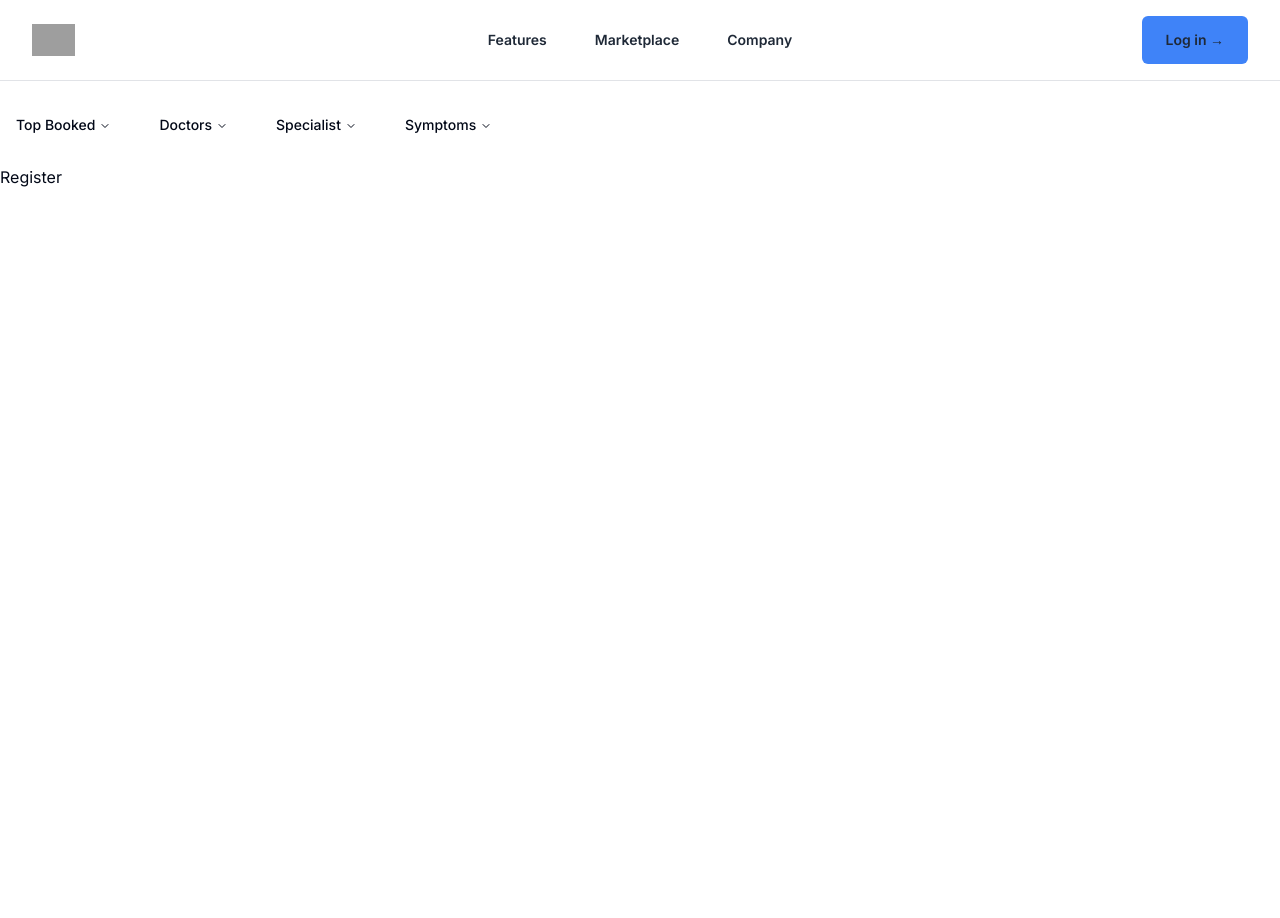
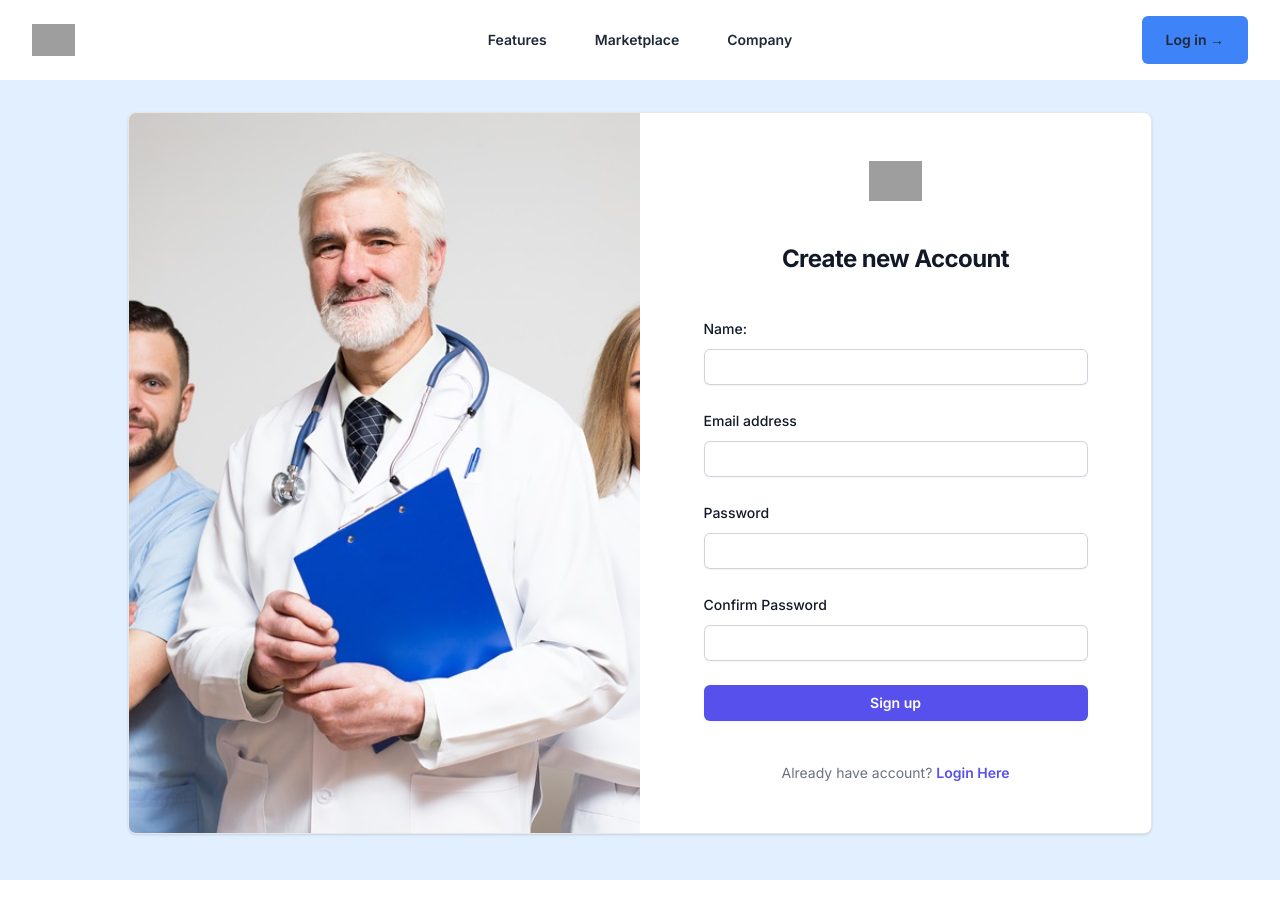
Before and after one commit to dinesdayrit/medical-app-Next-TS, a Next.js app: page /register in a window 1280 px wide. Shown: the top 918 px of the page. After the commit the page ends 880 px from the top, so only its background shows below. Built offline with nearby package versions, Linux system fonts and the light colour scheme; grey boxes are pictures that could not be loaded.

Commit message:
feat: add signup form

```diff
--- a/app/(front)/(auth)/register/page.tsx
+++ b/app/(front)/(auth)/register/page.tsx
@@ -1,7 +1,20 @@
+import SignupForm from "@/components/auth/SignupForm";
+
+
+
+
 export default function page() {
   return (
-    <div>
-      <h2>Register</h2>
+    <div className="bg-blue-100 min-h-screen py-8 px-6 ">
+        <div className="grid md:grid-cols-2 grid-cols-1 w-full max-w-5xl mx-auto bg-white border border-gray-200 rounded-lg shadow dark:bg-gray-800 dark:border-gray-700 overflow-hidden">
+            <div className="hidden lg:block linear-bg">
+            {/* <Image src="/loginimage.jpg" alt="" height={1000} width={675} /> */}
+            </div>
+
+            <div className="">
+                <SignupForm />
+            </div>
+        </div>
     </div>
   )
 }
--- a/app/(front)/layout.tsx
+++ b/app/(front)/layout.tsx
@@ -7,10 +7,10 @@
   return (
     <div className="bg-white">
       <Navbar />
-      <div className="bg-white mx-auto py-6 fixed top-20 w-full left-0 right-0 z-50 border-t border-gray-400/30">
+      {/* <div className="bg-white mx-auto py-6 fixed top-20 w-full left-0 right-0 z-50 border-t border-gray-400/30">
       <MegaMenu />
-      </div>
-      <div className="mt-[165px]">
+      </div> */}
+      <div className="mt-[80px]">
       {children}
       </div>
 
--- /dev/null
+++ b/components/auth/SignupForm.tsx
@@ -0,0 +1,108 @@
+import Link from "next/link";
+
+export default function SignupForm() {
+    return (
+      <>
+        <div className="flex min-h-full flex-1 flex-col justify-center px-6 py-12 lg:px-8">
+          <div className="sm:mx-auto sm:w-full sm:max-w-sm">
+            <img
+              className="mx-auto h-10 w-auto"
+              src="https://tailwindui.com/img/logos/mark.svg?color=indigo&shade=600"
+              alt="Your Company"
+            />
+            <h2 className="mt-10 text-center text-2xl font-bold leading-9 tracking-tight text-gray-900">
+              Create new Account
+            </h2>
+          </div>
+
+          <div className="mt-10 sm:mx-auto sm:w-full sm:max-w-sm">
+            <form className="space-y-6" action="#" method="POST">
+            <div>
+                <label htmlFor="name" className="block text-sm font-medium leading-6 text-gray-900">
+                  Name:
+                </label>
+                <div className="mt-2">
+                  <input
+                    id="name"
+                    name="name"
+                    type="text"
+                    autoComplete="name"
+                    required
+                    className="block w-full rounded-md border-0 py-1.5 text-gray-900 shadow-sm ring-1 ring-inset ring-gray-300 placeholder:text-gray-400 focus:ring-2 focus:ring-inset focus:ring-indigo-600 sm:text-sm sm:leading-6"
+                  />
+                </div>
+              </div>
+
+              <div>
+                <label htmlFor="email" className="block text-sm font-medium leading-6 text-gray-900">
+                  Email address
+                </label>
+                <div className="mt-2">
+                  <input
+                    id="email"
+                    name="email"
+                    type="email"
+                    autoComplete="email"
+                    required
+                    className="block w-full rounded-md border-0 py-1.5 text-gray-900 shadow-sm ring-1 ring-inset ring-gray-300 placeholder:text-gray-400 focus:ring-2 focus:ring-inset focus:ring-indigo-600 sm:text-sm sm:leading-6"
+                  />
+                </div>
+              </div>
+
+              <div>
+                <div className="flex items-center justify-between">
+                  <label htmlFor="password" className="block text-sm font-medium leading-6 text-gray-900">
+                    Password
+                  </label>
+                </div>
+                <div className="mt-2">
+                  <input
+                    id="password"
+                    name="password"
+                    type="password"
+                    autoComplete="current-password"
+                    required
+                    className="block w-full rounded-md border-0 py-1.5 text-gray-900 shadow-sm ring-1 ring-inset ring-gray-300 placeholder:text-gray-400 focus:ring-2 focus:ring-inset focus:ring-indigo-600 sm:text-sm sm:leading-6"
+                  />
+                </div>
+              </div>
+
+              <div>
+                <div className="flex items-center justify-between">
+                  <label htmlFor="confirmpassword" className="block text-sm font-medium leading-6 text-gray-900">
+                    Confirm Password
+                  </label>
+                </div>
+                <div className="mt-2">
+                  <input
+                    id="confirmpassword"
+                    name="confirmpassword"
+                    type="password"
+                    autoComplete="current-password"
+                    required
+                    className="block w-full rounded-md border-0 py-1.5 text-gray-900 shadow-sm ring-1 ring-inset ring-gray-300 placeholder:text-gray-400 focus:ring-2 focus:ring-inset focus:ring-indigo-600 sm:text-sm sm:leading-6"
+                  />
+                </div>
+              </div>
+
+              <div>
+                <button
+                  type="submit"
+                  className="flex w-full justify-center rounded-md bg-indigo-600 px-3 py-1.5 text-sm font-semibold leading-6 text-white shadow-sm hover:bg-indigo-500 focus-visible:outline focus-visible:outline-2 focus-visible:outline-offset-2 focus-visible:outline-indigo-600"
+                >
+                  Sign up
+                </button>
+              </div>
+            </form>
+
+            <p className="mt-10 text-center text-sm text-gray-500">
+              Already have account?{' '}
+              <Link href="login" className="font-semibold leading-6 text-indigo-600 hover:text-indigo-500">
+                Login Here
+              </Link>
+            </p>
+          </div>
+        </div>
+      </>
+    )
+  }
```
